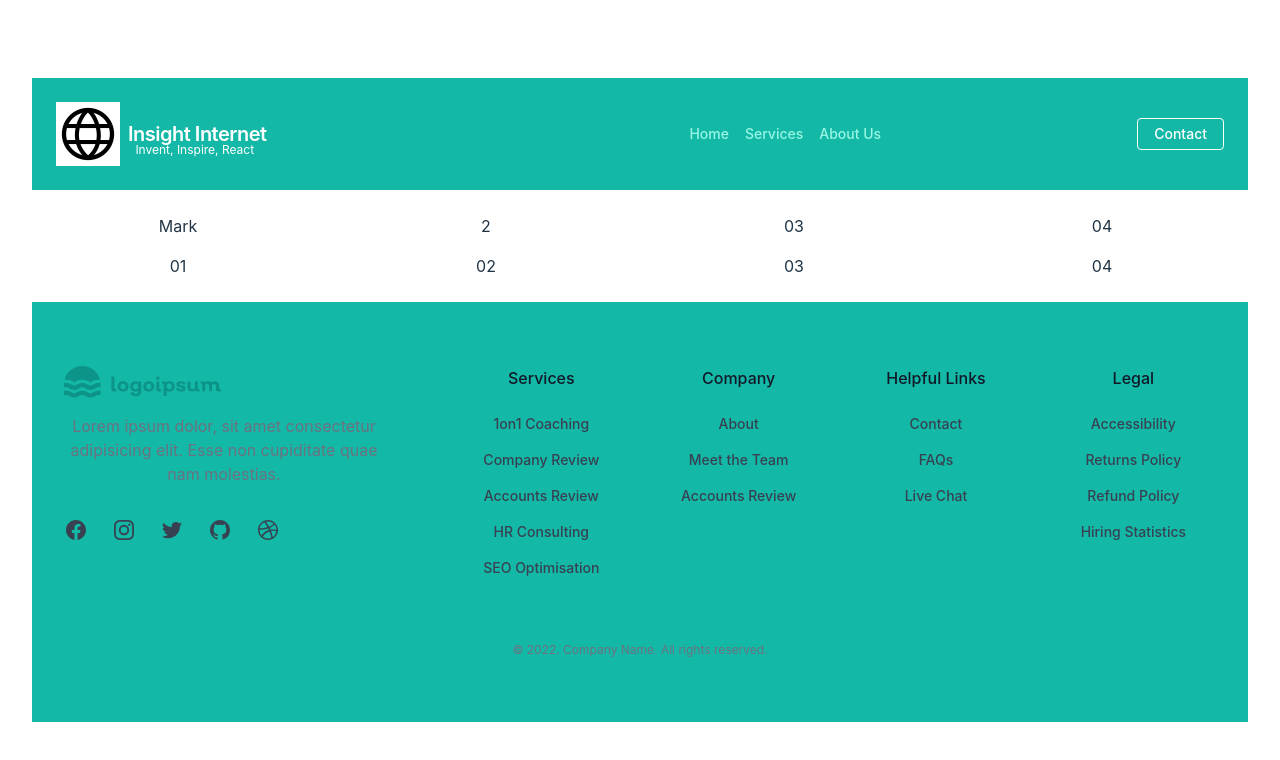
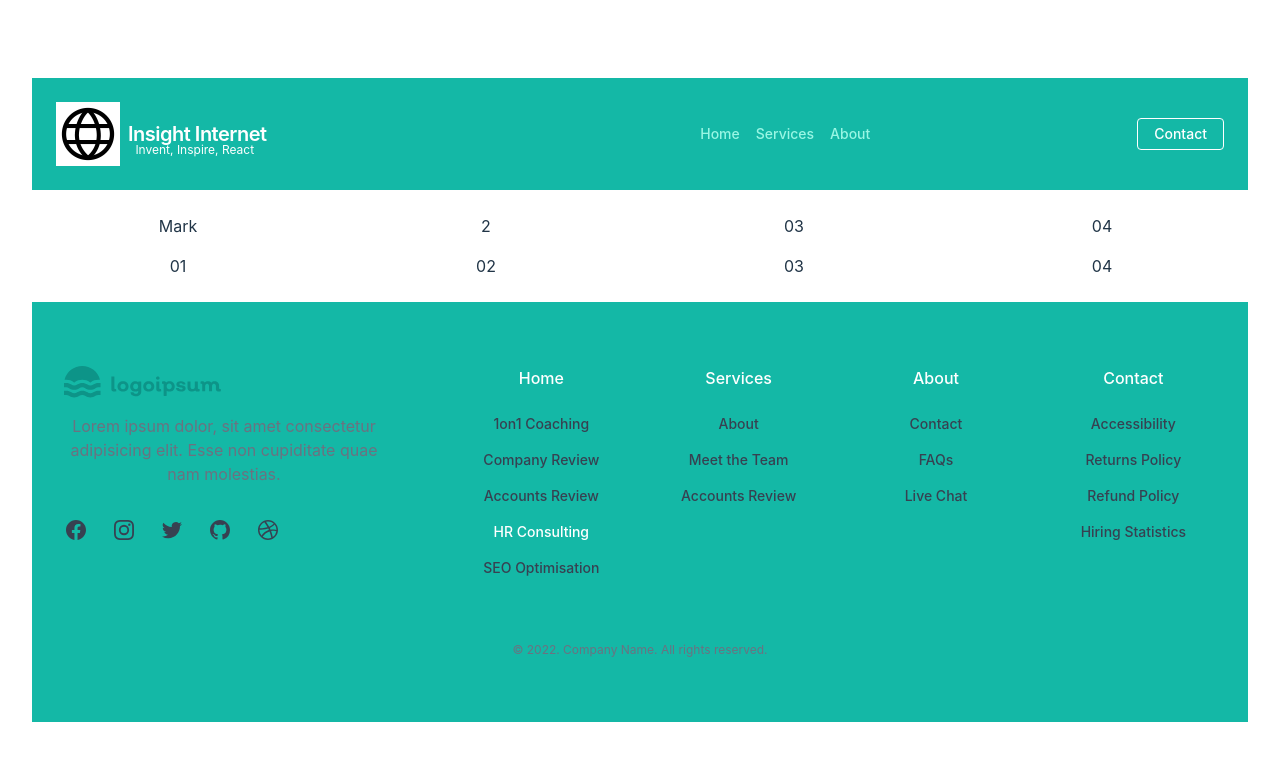
Before and after one commit to matherton/insightinternetApp, a Vue app: page / in a window 1280 px wide. Shown: the top 760 px of the page. Built offline with nearby package versions, Linux system fonts and the light colour scheme.

Commit message:
change footer title text to white

```diff
--- a/src/components/Footer.vue
+++ b/src/components/Footer.vue
@@ -185,7 +185,7 @@
           class="grid grid-cols-1 gap-8 sm:grid-cols-2 lg:col-span-2 lg:grid-cols-4"
         >
           <div>
-            <p class="font-medium text-gray-900 dark:text-white">Services</p>
+            <p class="font-medium text-white">Home</p>
 
             <ul class="mt-6 space-y-4 text-sm">
               <li>
@@ -218,7 +218,7 @@
               <li>
                 <a
                   href="#"
-                  class="text-gray-700 transition hover:opacity-75 dark:text-gray-200"
+                  class="text-gray-700 transition hover:opacity-75 text-white"
                 >
                   HR Consulting
                 </a>
@@ -236,7 +236,7 @@
           </div>
 
           <div>
-            <p class="font-medium text-gray-900 dark:text-white">Company</p>
+            <p class="font-medium text-white">Services</p>
 
             <ul class="mt-6 space-y-4 text-sm">
               <li>
@@ -269,9 +269,7 @@
           </div>
 
           <div>
-            <p class="font-medium text-gray-900 dark:text-white">
-              Helpful Links
-            </p>
+            <p class="font-medium text-white">About</p>
 
             <ul class="mt-6 space-y-4 text-sm">
               <li>
@@ -304,7 +302,7 @@
           </div>
 
           <div>
-            <p class="font-medium text-gray-900 dark:text-white">Legal</p>
+            <p class="font-medium text-white">Contact</p>
 
             <ul class="mt-6 space-y-4 text-sm">
               <li>
--- a/src/components/Header.vue
+++ b/src/components/Header.vue
@@ -41,7 +41,7 @@
           href="#responsive-header"
           class="block mt-4 lg:inline-block lg:mt-0 text-teal-200 hover:text-white"
         >
-          About Us
+          About
         </a>
       </div>
       <div>
```
